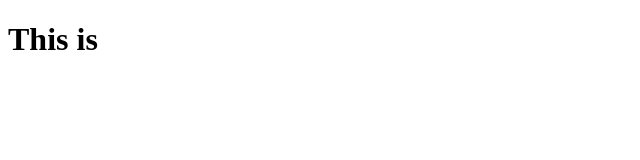
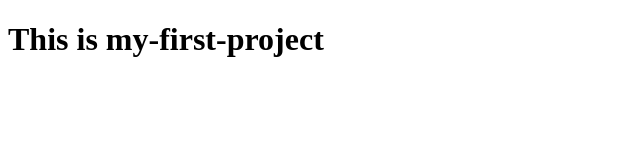
Before and after one commit to marynafeoktistova/my-first-project, a plain HTML site: page index.html in a window 1280 px wide. Shown: the whole page, without its empty margins (0-640 px from the left). Drawn offline with Linux system fonts and the light colour scheme.

Commit message:
add index file

```diff
--- a/index.html
+++ b/index.html
@@ -6,6 +6,6 @@
     <title>Document</title>
 </head>
 <body>
-    <h1>This is <my-first-project></my-first-project></h1>
+<h1>This is my-first-project</h1>
 </body>
 </html>
```
